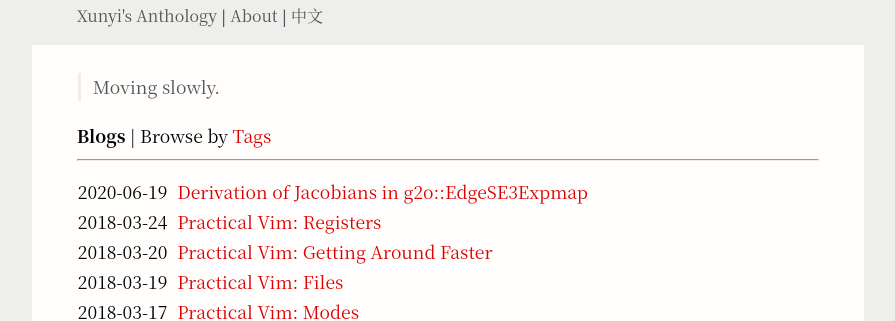
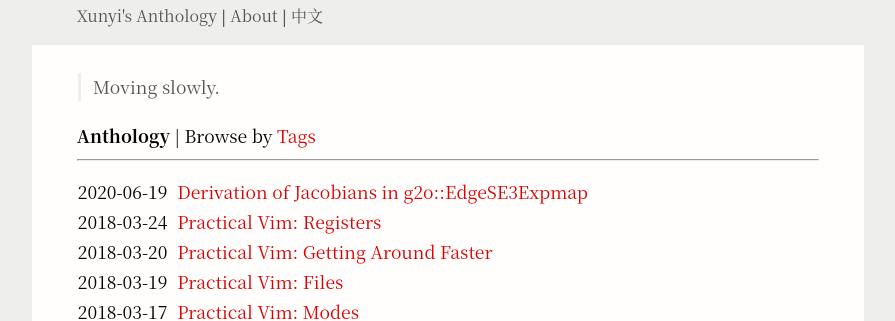
Before and after one commit to Sansuiz/wenji, a Jekyll site: the page built from index.md, in a window 1280 px wide. Shown: the top 321 px of the page, without its empty margins (192-1087 px from the left). Built offline with Jekyll 4.4.1, drawn with Linux system fonts in a browser that asks for light colours.

Commit message:
修改信息

```diff
--- a/_layouts/cndefault.html
+++ b/_layouts/cndefault.html
@@ -3,12 +3,12 @@
 {% include cnhead.html %}
 <body>
 <div class="body-wrapper">
-<div class="nav-header"><a href="/cn">三嵗文集 </a> | <a href="/cnabout">关于 </a> | <a href="/"> English</a></div>
+<div class="nav-header"><a href="/wenji/cn">三嵗文集 </a> | <a href="/wenji/cnabout">关于 </a> | <a href="/wenji/"> English</a></div>
 <div class="main-body">
 {{ content }}
 </div>
 <div class="info-bottom"><div class="info-bottom-text">
-授权协议 <a href="http://creativecommons.org/licenses/by-nc-sa/3.0/deed.zh">(CC) BY-NC-SA</a> | 订阅 <a href="/feed.xml">RSS</a> | 邮箱 <a href="mailto:sansui_z@126.com">sansui_z@126.com</a>
+授权协议 <a href="http://creativecommons.org/licenses/by-nc-sa/3.0/deed.zh">(CC) BY-NC-SA</a> | 订阅 <a href="/wenji/feed.xml">RSS</a> | 邮箱 <a href="mailto:sansui_z@126.com">sansui_z@126.com</a>
 </div></div>
 </div></body>
 <script>
--- a/_layouts/cnpost.html
+++ b/_layouts/cnpost.html
@@ -10,7 +10,7 @@
 </article>
 <div id="info-bottom">
 <hr>
-<p>标签: {% for tag in page.tags %}<block class="blog-tag"><a href="/cnarchive/#{{tag}}">{{ tag }}</a></block>{% endfor %}</p>
+<p>标签: {% for tag in page.tags %}<block class="blog-tag"><a href="/wenji/cnarchive/#{{tag}}">{{ tag }}</a></block>{% endfor %}</p>
 <p><b>留言</b>请用 <a href="https://github.com/izhengfan/izhengfan.github.io/issues"> Github Issues </a></p>
 <p><b>聊天</b>请在 <a href="https://gitter.im/fan-farm/Lobby">Gitter/fan-farm</a> </p>
 </div>
--- a/_layouts/default.html
+++ b/_layouts/default.html
@@ -4,13 +4,13 @@
 <body>
 <div class="body-wrapper">
 <div class="nav-header">
-<a href="/">Xunyi's Anthology</a> | <a href="/about">About </a> | <a href="/cn"> 中文</a>
+<a href="/wenji/">Xunyi's Anthology</a> | <a href="/wenji/about">About </a> | <a href="/wenji/cn"> 中文</a>
 </div>
 <div class="main-body">
 {{ content }}
 </div>
 <div class="info-bottom"><div class="info-bottom-text">
-License <a href="http://creativecommons.org/licenses/by-nc-sa/3.0/">(CC) BY-NC-SA</a> | Subscribe <a href="/feed.xml">RSS</a> | Email <a href="mailto:sansui_z@126.com">sansui_z@126.com</a>
+License <a href="http://creativecommons.org/licenses/by-nc-sa/3.0/">(CC) BY-NC-SA</a> | Subscribe <a href="/wenji/feed.xml">RSS</a> | Email <a href="mailto:sansui_z@126.com">sansui_z@126.com</a>
 </div></div>
 </div>
 </body>
--- a/_layouts/post.html
+++ b/_layouts/post.html
@@ -10,7 +10,7 @@
 </article>
 <div id="info-bottom">
 <hr>
-<p>Tags: {% for tag in page.tags %}<block class="blog-tag"><a href="/archive/#{{tag}}">{{ tag }}</a></block>{% endfor %}</p>
+<p>Tags: {% for tag in page.tags %}<block class="blog-tag"><a href="/wenji/archive/#{{tag}}">{{ tag }}</a></block>{% endfor %}</p>
 <p><b>Comment</b> by <a href="https://github.com/izhengfan/izhengfan.github.io/issues"> Github Issues </a></p>
 <p><b>Chat</b> in <a href="https://gitter.im/fan-farm/Lobby">Gitter/fan-farm</a> </p>
 </div>
--- a/index.md
+++ b/index.md
@@ -1,6 +1,6 @@
 ---
 layout: default
-title: Fan's Farm
+title: Xunyi's Anthology
 ---
 
 <article>
@@ -9,7 +9,7 @@
 </p></blockquote>
 </article>
 
-<p style="margin-top:1.2em;margin-bottom:0;"><b>Blogs</b> | Browse by <a href="/archive#tags">Tags</a></p>
+<p style="margin-top:1.2em;margin-bottom:0;"><b>Anthology</b> | Browse by <a href="/wenji/archive#tags">Tags</a></p>
 <hr>
 <table>
 {% for post in site.categories.en %}
@@ -20,4 +20,4 @@
 {% endfor %}
 </table>
 <hr>
-<p>All posts <a href="/archive">archived</a></p>
+<p>All posts <a href="/wenji/archive">archived</a></p>
```
